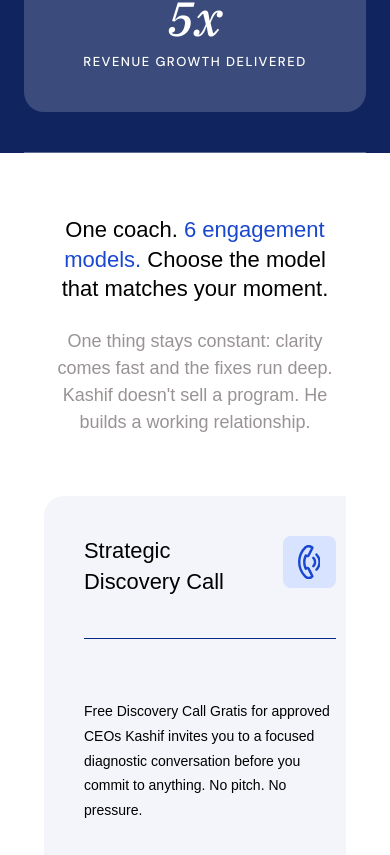
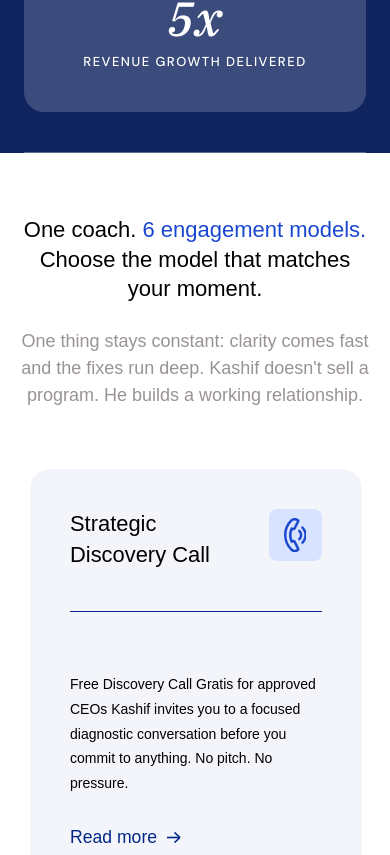
Before and after one commit to mianali453/kashif_salahuddin2, a React (Vite) app: page / in a window 390 px wide. Shown: the part 2822-3677 px from the top of the page. Built offline with nearby package versions, Linux system fonts and the light colour scheme.

Commit message:
Refine responsive layout in Home-3-1612 component; adjust grid configuration to include additional column for larger screens and update padding for improved visual consistency

```diff
--- a/src/imports/Home-1/Home-3-1612.tsx
+++ b/src/imports/Home-1/Home-3-1612.tsx
@@ -1744,7 +1744,7 @@ function DivSideC1() {
 
 function SectionSectionSideBySide1() {
   return (
-    <div className="bg-white flex flex-col items-center w-full px-[24px] md:px-[40px] min-[1101px]:!px-[144px]" data-name="section.section-side-by-side">
+    <div className="bg-white flex flex-col items-center w-full md:px-[40px] min-[1101px]:!px-[144px]" data-name="section.section-side-by-side">
       <DivSideC1 />
     </div>
   );
@@ -2058,7 +2058,7 @@ function Component14() {
 function DivBoxesWr1() {
   return (
     <div className="w-full pt-[71px]" data-name="div.boxes-wr">
-      <div className="grid grid-cols-1 md:grid-cols-3 gap-[40px]">
+      <div className="grid grid-cols-1 md:grid-cols-2 lg:grid-cols-3 gap-[40px]">
         <Component12 />
         <Component13 />
         <Component14 />
@@ -2289,7 +2289,7 @@ function DivSideC2() {
 
 function SectionSectionSideBySide2() {
   return (
-    <div className="bg-white flex flex-col items-center w-full px-[24px] md:px-[144px]" data-name="section.section-side-by-side">
+    <div className="bg-white flex flex-col items-center w-full md:px-[40px] min-[1101px]:!px-[144px]" data-name="section.section-side-by-side">
       <DivSideC2 />
     </div>
   );
```
